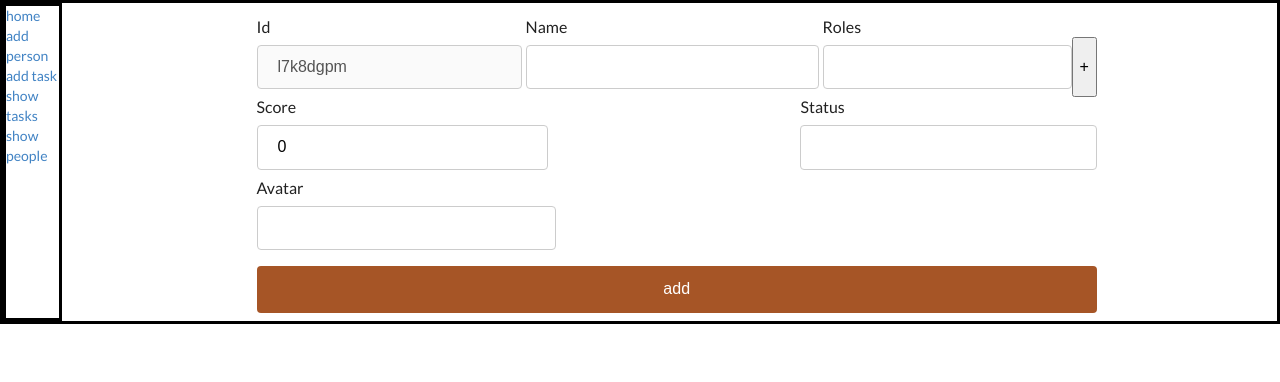
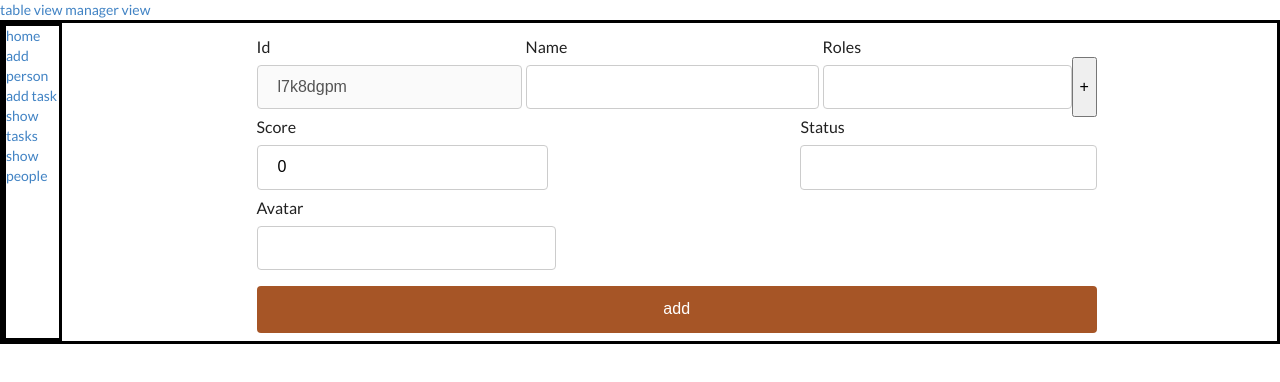
Before and after one commit to yuval-herman/shavazak, a React (Create React App) app in the folder client/: page /tablemanager/addperson in a window 1280 px wide. Shown: the top 382 px of the page. Built offline with nearby package versions, Linux system fonts and the light colour scheme.

Commit message:
added mainNavbar to tableManager

```diff
--- a/client/src/TableManager/TableManager.tsx
+++ b/client/src/TableManager/TableManager.tsx
@@ -1,8 +1,11 @@
 import { Link, Outlet } from "react-router-dom";
+import { MainNavbar } from "../MainNavbar/MainNavbar";
 import style from "./TableManager.module.scss";
 
 function TableManager() {
 	return (
+		<>
+			<MainNavbar />
 			<div className={style.main}>
 				<nav className={style.sidebar}>
 					<span>
@@ -25,6 +28,7 @@ function TableManager() {
 					<Outlet />
 				</div>
 			</div>
+		</>
 	);
 }
 
```
Lines whose indentation alone changed are shown as unchanged.
